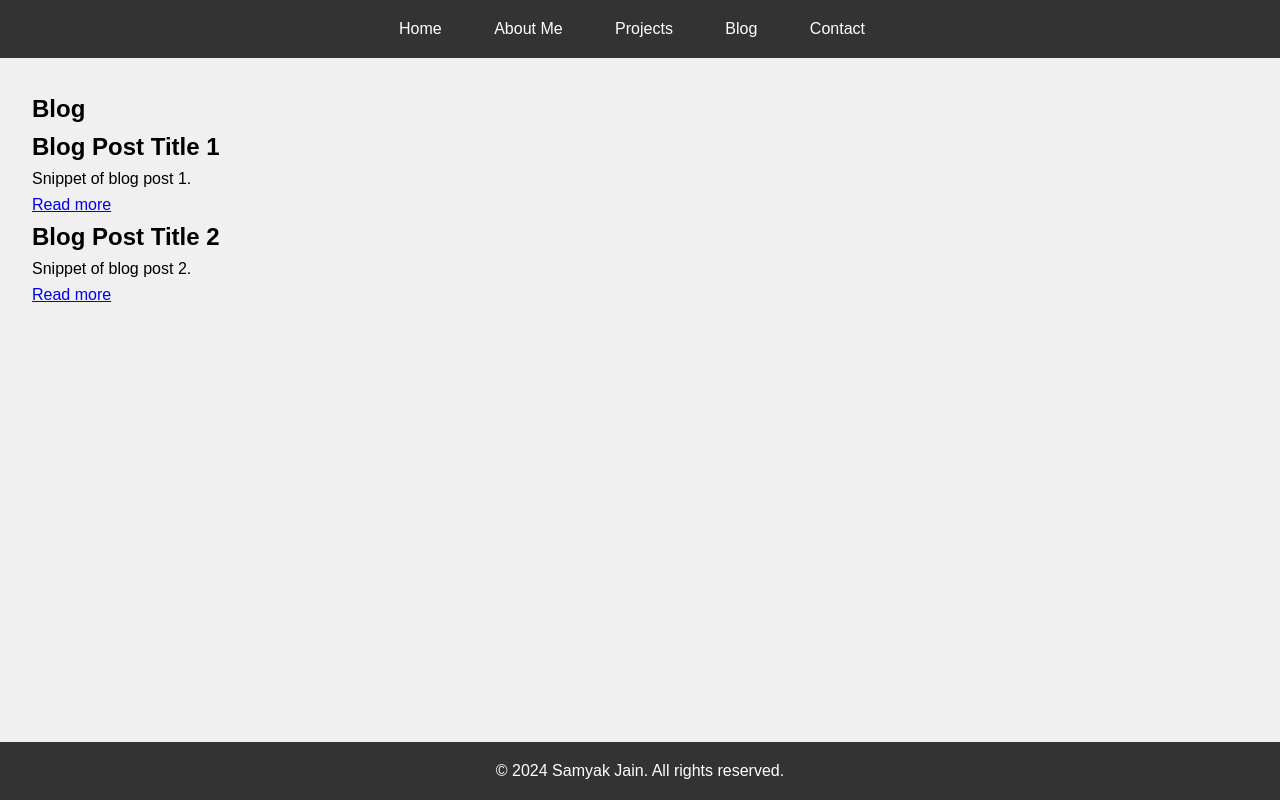
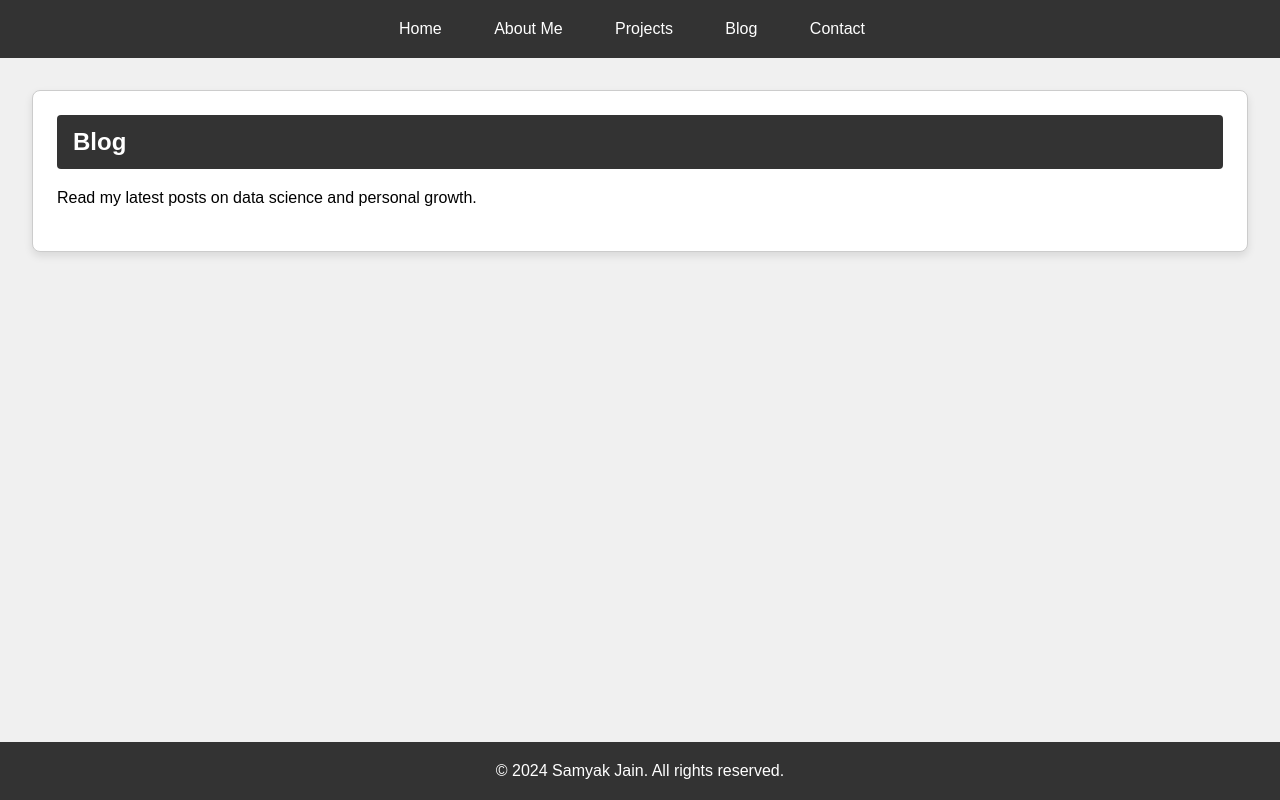
Before and after one commit to jainsamyak01/jainsamyak01.github.io, a plain HTML site: page blog.html in a window 1280 px wide. Drawn offline with Linux system fonts and the light colour scheme.

Commit message:
Update blog.html

```diff
--- a/blog.html
+++ b/blog.html
@@ -19,19 +19,9 @@
         </nav>
     </header>
     <main>
-        <section class="blog">
+        <section class="section">
             <h1>Blog</h1>
-            <article>
-                <h2>Blog Post Title 1</h2>
-                <p>Snippet of blog post 1.</p>
-                <a href="blog/post1.html">Read more</a>
-            </article>
-            <article>
-                <h2>Blog Post Title 2</h2>
-                <p>Snippet of blog post 2.</p>
-                <a href="blog/post2.html">Read more</a>
-            </article>
-            <!-- Add more blog posts as needed -->
+            <p>Read my latest posts on data science and personal growth.</p>
         </section>
     </main>
     <footer>
```
